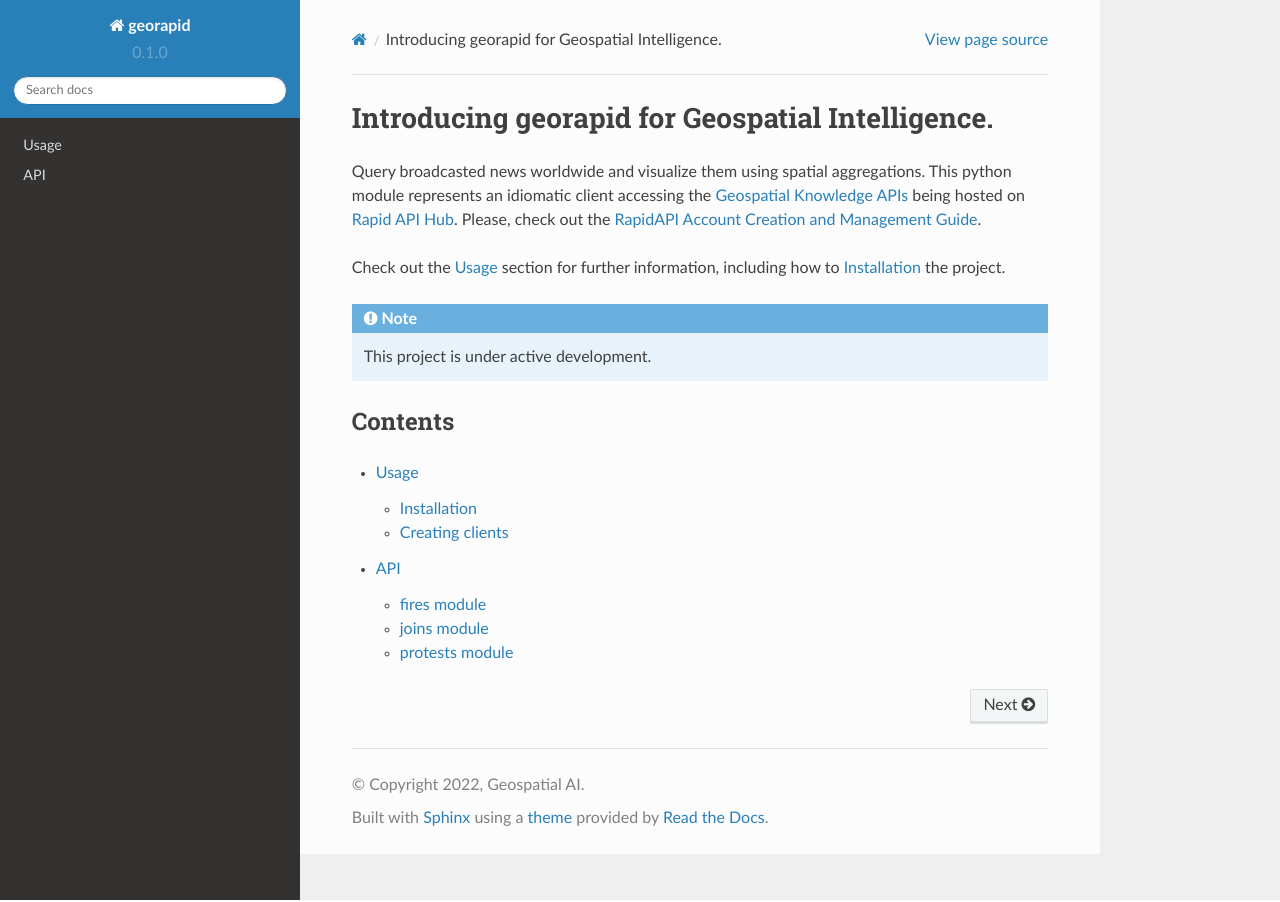
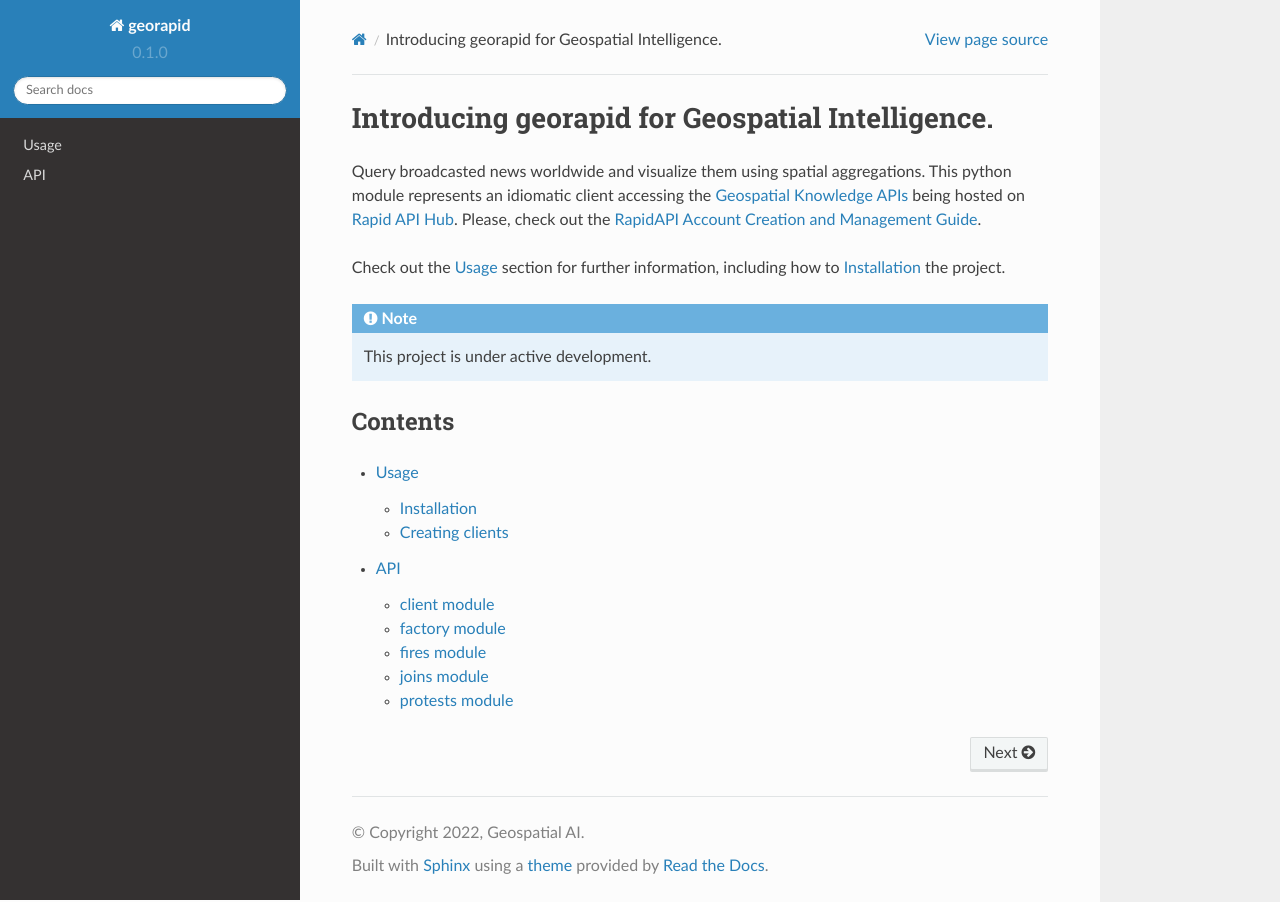
Before and after one commit to Geospatial-AI-DE/georapid-py, a Sphinx documentation site: the page built from docs/source/index.rst, in a window 1280 px wide. Built offline with Sphinx 7.4.7 and the Read the Docs theme 2.0.0, drawn with Linux system fonts in a browser that asks for light colours.

Commit message:
#2 :books: All modules in subpages

```diff
--- /dev/null
+++ b/docs/source/client.rst
@@ -0,0 +1,5 @@
+client module
+============
+
+.. automodule:: georapid.client
+    :members:
--- /dev/null
+++ b/docs/source/factory.rst
@@ -0,0 +1,5 @@
+factory module
+==============
+
+.. automodule:: georapid.factory
+    :members:
```
Also changed, not shown: docs/source/api.rst (+2 -6 lines).
